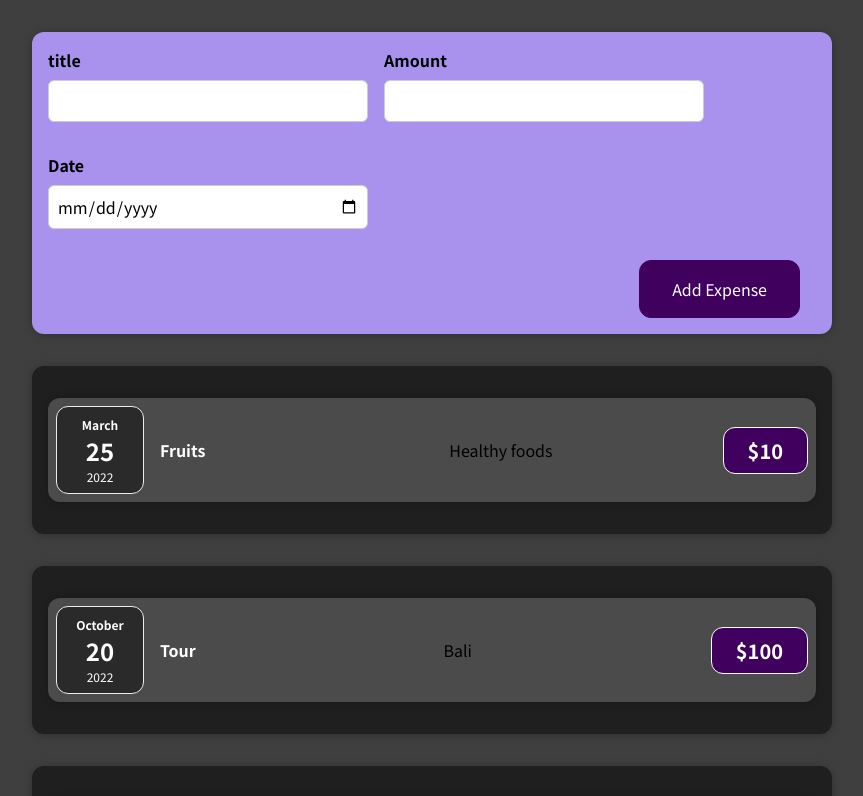
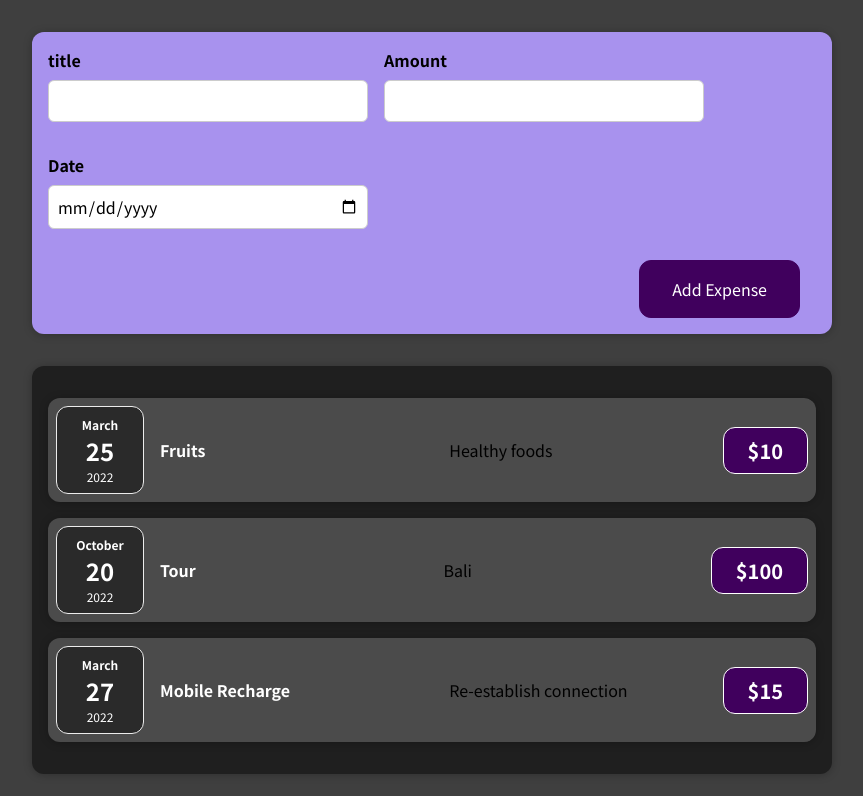
Before and after one commit to krishnaSarkar5/expense_tracker, a React (Create React App) app: page / in a window 1280 px wide. Shown: the top 796 px of the page, without its empty margins (208-1071 px from the left). Built offline with nearby package versions, Linux system fonts and the light colour scheme.

Commit message:
bug fixed

```diff
--- a/src/components/expense/Expenses.jsx
+++ b/src/components/expense/Expenses.jsx
@@ -6,15 +6,17 @@ import Card from '../UI/Card'
 const Expenses = (props) => {
   return (
     <>
+    <Card className='expenses'>
       {props.expenses?.map((expense)=>{
-       return( <Card className='expenses'>
+       return(
        <ExpenseItem
                 title={expense.title}
-              description={expense.description}
-              price={expense.price}
-              date={expense.date}/>
-          </Card>)
+                description={expense.description}
+                price={expense.price}
+                date={expense.date}/>
+          )
       })}
+      </Card>
     </>
 
     // <Card className='expenses'>
```
Also changed, not shown: src/components/NewExpense/ExpenseForm.jsx (line endings or trailing spaces).
